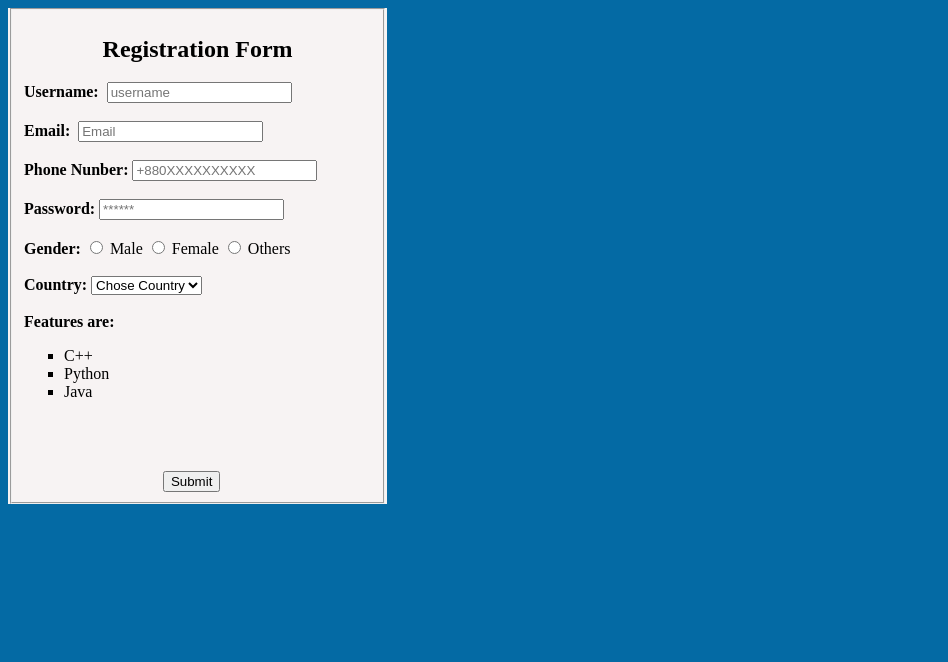
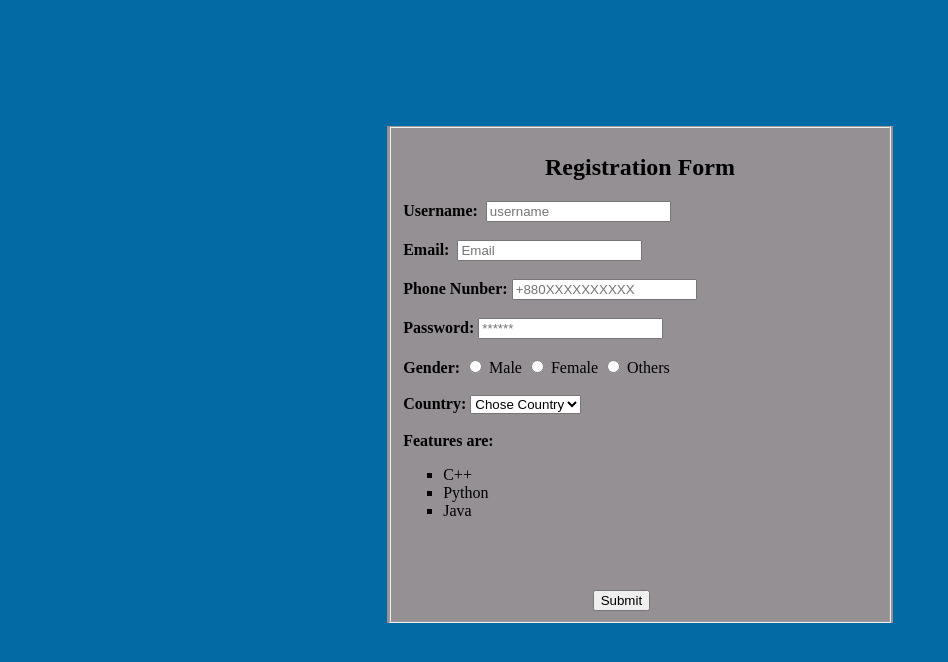
Before and after one commit to shohiduzzaman200/form-validation, a plain HTML site: page index.html in a window 1280 px wide. Shown: the whole page, without its empty margins (0-948 px from the left). Drawn offline with Linux system fonts and the light colour scheme.

Commit message:
Update style.css

```diff
--- a/style.css
+++ b/style.css
@@ -1,6 +1,9 @@
 .hello{
-    width:30%;
-    background-color: rgb(247, 243, 243);
+    background-color: rgb(148, 144, 147);
+    margin-left: 30%;
+    margin-right: 30%;
+    margin-top: 10%;
+
 }
 h2{
     text-align: center;
@@ -9,3 +12,7 @@ h2{
     margin-left:40%;
 
 }
+
+.usern{
+    padding-left: 5px;
+}
```
